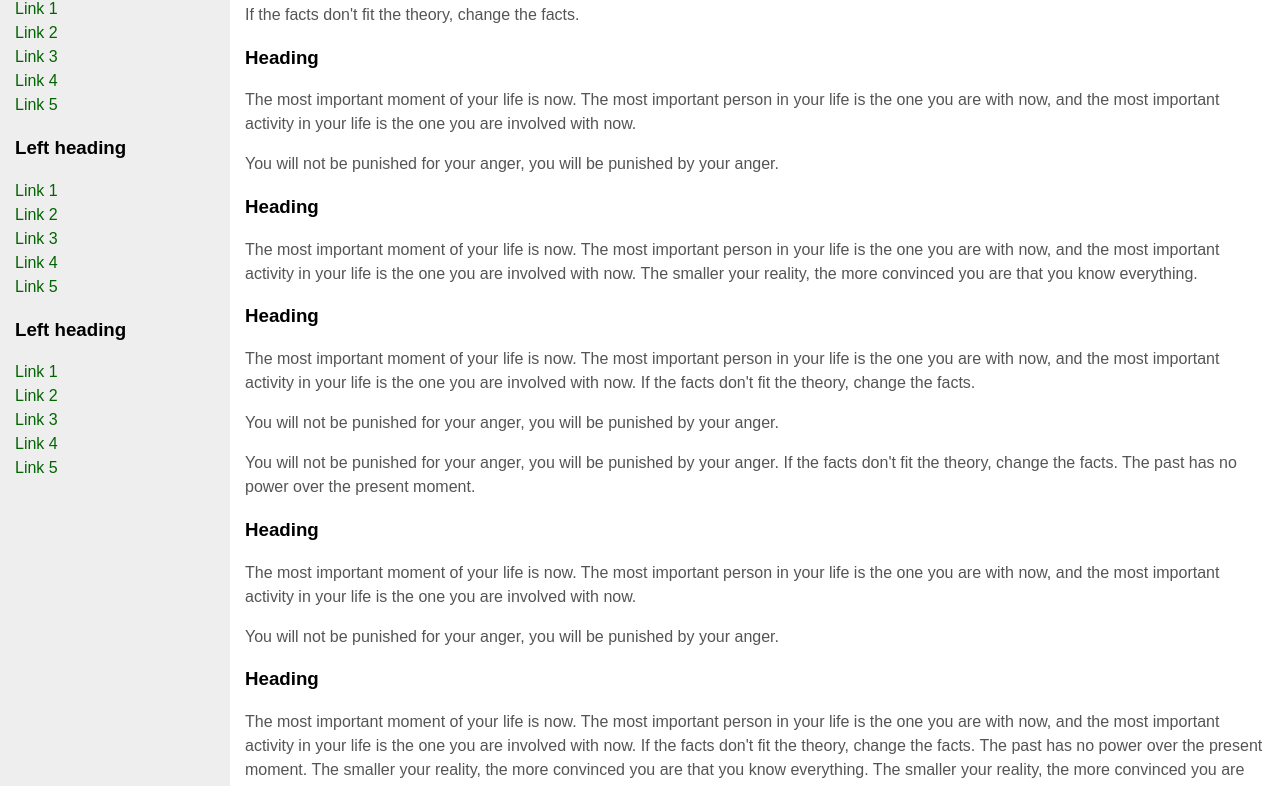
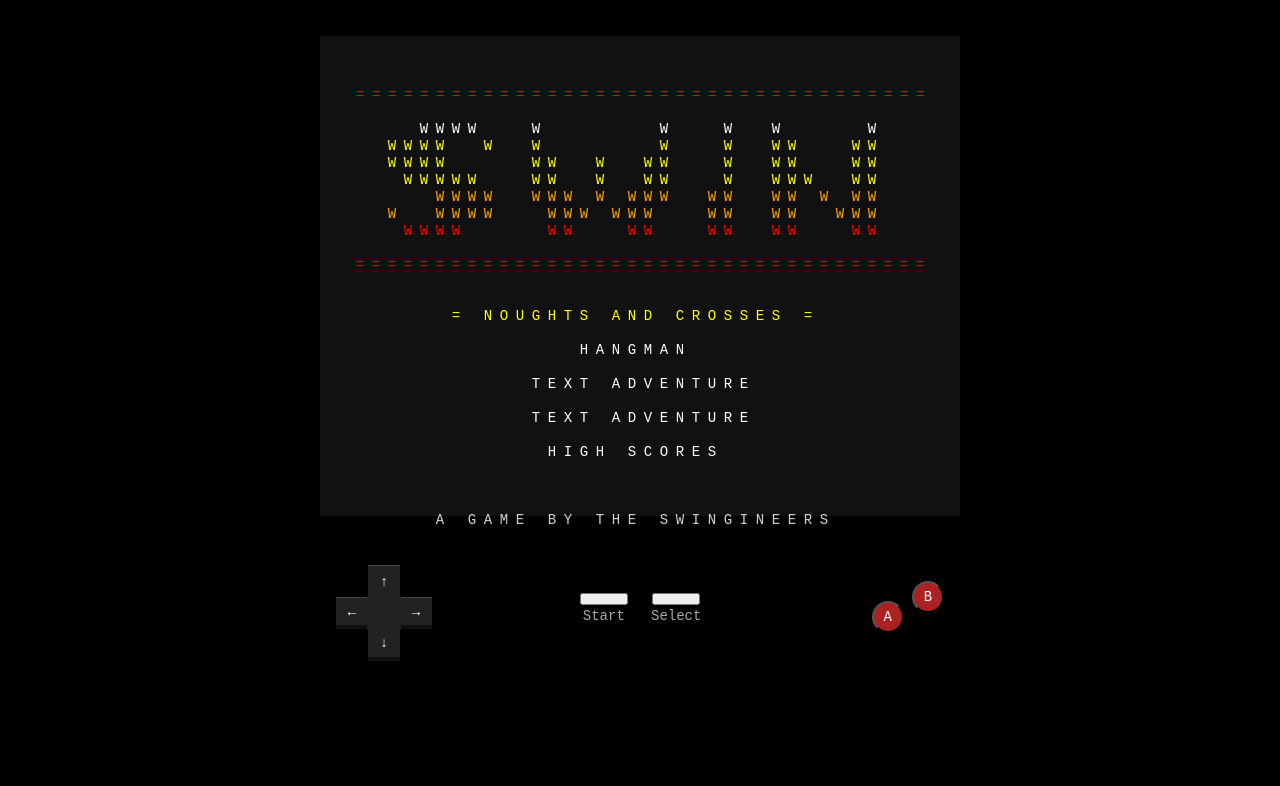
Before and after one commit to HD-Swingineers/HD-Swingineers, a plain HTML site: page index.html in a window 1280 px wide. Shown: the part 64-850 px from the top of the page. After the commit the page ends 800 px from the top, so only its background shows below. Drawn offline with Linux system fonts and the light colour scheme.

Commit message:
awsomised menu

```diff
--- a/index.html
+++ b/index.html
@@ -1,119 +1,39 @@
 <!DOCTYPE html>
-<!-- Template by quackit.com -->
 <html>
 	<head>
-		<meta http-equiv="Content-Type" content="text/html; charset=utf-8">
-		<title>2 Column Layout &mdash; Left Menu</title>
-		<style type="text/css">
+		<meta charset="utf-8" />
+    <meta name="description" content="A ASCII art game" />
+    <meta name="keywords" content="ASCII, game" />
+    <meta name="author" content="Swingineers" />
+    <title>Swingineers Game</title>
 
-			body{
-				margin:0;
-				padding:0;
-				font-family: Sans-Serif;
-				line-height: 1.5em;
-			}
-
-			main {
-				padding-bottom: 10010px;
-				margin-bottom: -10000px;
-				float: left;
-				width: 100%;
-			}
-
-			#nav {
-				float: left;
-				width: 230px;
-				margin-left: -100%;
-				padding-bottom: 10010px;
-				margin-bottom: -10000px;
-				background: #eee;
-			}
-
-			#wrapper {
-				overflow: hidden;
-			}
-
-			#content {
-				margin-left: 230px; /* Same as 'nav' width */
-			}
-
-			.innertube{
-				margin: 15px; /* Padding for content */
-				margin-top: 0;
-			}
-
-			p {
-				color: #555;
-			}
-
-			nav ul {
-				list-style-type: none;
-				margin: 0;
-				padding: 0;
-			}
-
-			nav ul a {
-				color: darkgreen;
-				text-decoration: none;
-			}
-
-		</style>
-
-		<script type="text/javascript">
-			/* =============================
-			This script generates sample text for the body content.
-			You can remove this script and any reference to it.
-			 ============================= */
-			var bodyText=["The smaller your reality, the more convinced you are that you know everything.", "If the facts don't fit the theory, change the facts.", "The past has no power over the present moment.", "This, too, will pass.", "</p><p>You will not be punished for your anger, you will be punished by your anger.", "Peace comes from within. Do not seek it without.", "<h3>Heading</h3><p>The most important moment of your life is now. The most important person in your life is the one you are with now, and the most important activity in your life is the one you are involved with now."]
-			function generateText(sentenceCount){
-				for (var i=0; i<sentenceCount; i++)
-				document.write(bodyText[Math.floor(Math.random()*7)]+" ")
-			}
-		</script>
-
+    <link href="styles/style.css" rel="stylesheet" />
+    <script src="scripts/jquery.js"></script>
+    <script src="scripts/gamesetup.js"></script>
+    <script src="scripts/index.js"></script>
 	</head>
 
 	<body>
-		<div id="wrapper">
-
-			<main>
-				<div id="content">
-					<div class="innertube">
-						<h1>Heading</h1>
-						<p><script>generateText(30)</script></p>
-					</div>
-				</div>
-			</main>
-
-			<nav id="nav">
-				<div class="innertube">
-					<h3>Left heading</h3>
-					<ul>
-						<li><a href="#">Link 1</a></li>
-						<li><a href="#">Link 2</a></li>
-						<li><a href="#">Link 3</a></li>
-						<li><a href="#">Link 4</a></li>
-						<li><a href="#">Link 5</a></li>
-					</ul>
-					<h3>Left heading</h3>
-					<ul>
-						<li><a href="#">Link 1</a></li>
-						<li><a href="#">Link 2</a></li>
-						<li><a href="#">Link 3</a></li>
-						<li><a href="#">Link 4</a></li>
-						<li><a href="#">Link 5</a></li>
-					</ul>
-					<h3>Left heading</h3>
-					<ul>
-						<li><a href="#">Link 1</a></li>
-						<li><a href="#">Link 2</a></li>
-						<li><a href="#">Link 3</a></li>
-						<li><a href="#">Link 4</a></li>
-						<li><a href="#">Link 5</a></li>
-					</ul>
-				</div>
-			</nav>
-
-		</div>
+		<main>
+		  <section id="game-window">
+		    <!-- JavaScript will generate content here -->
+		  </section>
+		  <section class="controlls">
+		    <div class="arrows">
+		      <button id="up">&uarr;</button>
+		      <button id="down">&darr;</button>
+		      <button id="left">&larr;</button>
+		      <button id="right">&rarr;</button>
+		    </div>
+		    <div class="options">
+		      <button id="start">Start</button>
+		      <button id="select">Select</button>
+		    </div>
+		    <div class="actions">
+	        <button id="a">A</button>
+	        <button id="b">B</button>
+	      </div>
+		  </section>
+		</main>
 	</body>
 </html>
--- /dev/null
+++ b/scripts/index.js
@@ -0,0 +1,76 @@
+// a list of all games
+const options = [
+  { name: 'NOUGHTS AND CROSSES', page: 'GameView.html' },
+  { name: 'HANGMAN',             page: 'GameView.html' },
+  { name: 'TEXT ADVENTURE',      page: 'GameView.html' },
+  { name: 'TEXT ADVENTURE',      page: 'GameView.html' },
+  { name: 'HIGH SCORES',         page: 'HighScores.html' },
+];
+
+const OPTIONS_START = 16;
+
+var selected = 0;
+
+var displayMenu = function() {
+  grid().clear().color('white');
+
+  var line = 3;
+  row(line++).centerText('====================================').color('red');
+  line++;
+  row(line++).centerText('  WWWW   W       W   W  W     W').color('white');
+  row(line++).centerText('WWWW  W  W       W   W  WW   WW').color('yellow');
+  row(line++).centerText('WWWW     WW  W  WW   W  WW   WW').color('yellow');
+  row(line++).centerText(' WWWWW   WW  W  WW   W  WWW  WW').color('yellow');
+  row(line++).centerText('   WWWW  WWW W WWW  WW  WW W WW').color('orange');
+  row(line++).centerText('W  WWWW   WWW WWW   WW  WW  WWW').color('orange');
+  row(line++).centerText(' WWWW     WW   WW   WW  WW   WW').color('red');
+  line++;
+  row(line++).centerText('====================================').color('red');
+
+  line = OPTIONS_START;
+  for (let game of options) {
+    row(line).centerText(game.name);
+    line += 2;
+  }
+
+  row(HEIGHT-2).centerText('A GAME BY THE SWINGINEERS').color('lightgray');
+
+  setSelected(0);
+}
+
+var setSelected = function(index) {
+  // wrap from top-bottom
+  index = (index + options.length) % options.length;
+
+  // remove cursor from old selection
+  var preGame = options[selected];
+  row(OPTIONS_START + selected * 2).clear().color('white').centerText(preGame.name);
+
+  // draw the new selection
+  var newGame = options[index];
+  var newRow = row(OPTIONS_START + index*2);
+  newRow.clear().centerText('= ' + newGame.name + ' =').color('yellow');
+
+  // update where we are
+  selected = index;
+}
+
+var play = function(index) {
+  window.location.href = options[index].page;
+}
+
+$(function() {
+  displayMenu();
+
+  onButtonUp(function() {
+    setSelected(selected-1);
+  });
+
+  onButtonDown(function() {
+    setSelected(selected+1);
+  });
+
+  onButtonA(function() {
+    play(selected);
+});
+});
```
